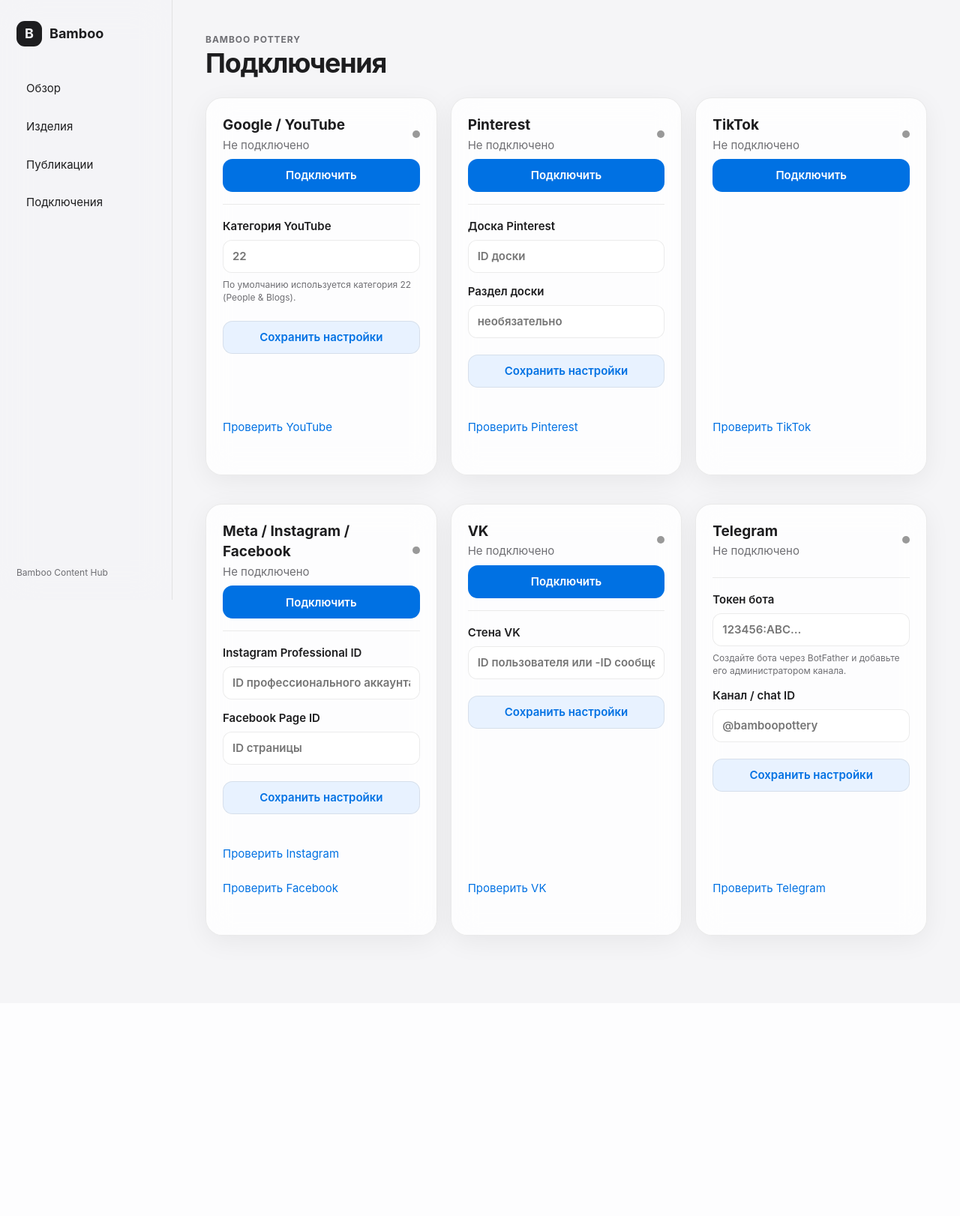
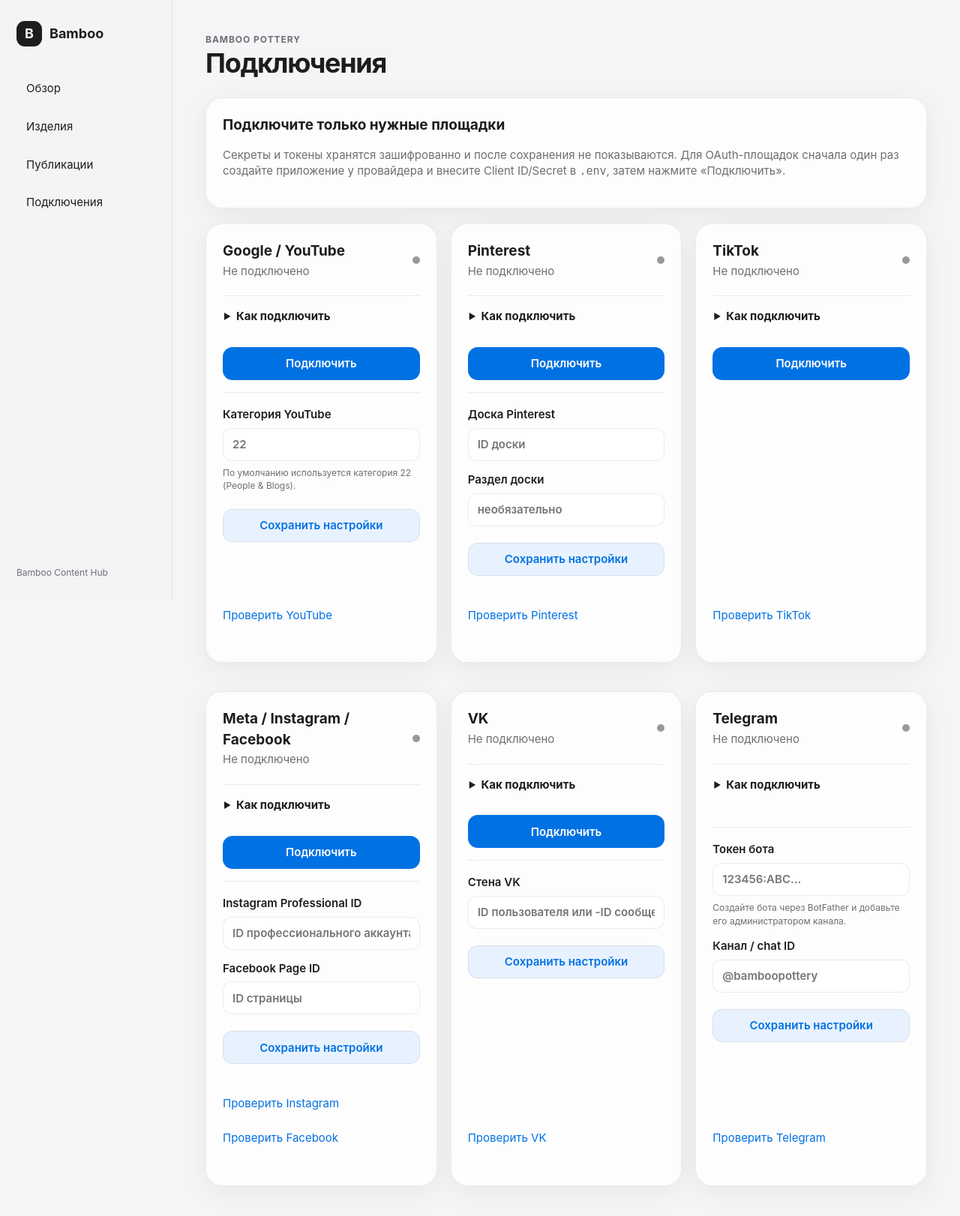
Before and after one commit to f2re/bamboo-content-hub, a FastAPI app: page /connections in a window 1280 px wide. Shown: the top 1622 px of the page at 75% size. Before the commit the page ends 1264 px from the top, so only its background shows below. Run offline with FastAPI, Linux system fonts and the light colour scheme.

Commit message:
feat(integrations): add inline token and OAuth setup instructions

```diff
--- a/templates/connections.html
+++ b/templates/connections.html
@@ -1,6 +1,10 @@
 {% extends 'base.html' %}
 {% set heading='Подключения' %}
 {% block content %}
+<section class="card connection-intro">
+  <h3>Подключите только нужные площадки</h3>
+  <p class="muted">Секреты и токены хранятся зашифрованно и после сохранения не показываются. Для OAuth-площадок сначала один раз создайте приложение у провайдера и внесите Client ID/Secret в <code>.env</code>, затем нажмите «Подключить».</p>
+</section>
 <section class="connection-grid">
   {% for item in integrations %}
   {% set acc=item.account %}
@@ -12,6 +16,26 @@
       </div>
       <span class="dot {% if acc and acc.status=='connected' %}ok{% endif %}"></span>
     </div>
+
+    <details class="connection-help">
+      <summary>Как подключить</summary>
+      {% if item.provider == 'telegram' %}
+      <ol>
+        <li>Откройте <a href="https://t.me/BotFather" target="_blank" rel="noopener">BotFather</a> и создайте бота командой <code>/newbot</code>.</li>
+        <li>Добавьте бота администратором канала с правом публикации.</li>
+        <li>Вставьте токен и <code>@имя_канала</code> ниже, сохраните и нажмите «Проверить Telegram».</li>
+      </ol>
+      {% else %}
+      <p>Создайте OAuth-приложение и укажите этот callback URL в настройках провайдера:</p>
+      <div class="callback-box"><code id="callback-{{ item.provider }}">{{ app_base_url }}/oauth/{{ item.provider }}/callback</code><button class="button small-button" type="button" data-copy="#callback-{{ item.provider }}">Скопировать</button></div>
+      {% if item.provider == 'google' %}<p><a href="https://console.cloud.google.com/apis/credentials" target="_blank" rel="noopener">Google Cloud Console</a> → включите YouTube Data API → OAuth Web Application. В <code>.env</code>: <code>GOOGLE_CLIENT_ID</code> и <code>GOOGLE_CLIENT_SECRET</code>.</p>{% endif %}
+      {% if item.provider == 'pinterest' %}<p><a href="https://developers.pinterest.com/apps/" target="_blank" rel="noopener">Pinterest Developers</a> → создайте приложение. В <code>.env</code>: <code>PINTEREST_CLIENT_ID</code> и <code>PINTEREST_CLIENT_SECRET</code>.</p>{% endif %}
+      {% if item.provider == 'tiktok' %}<p><a href="https://developers.tiktok.com/" target="_blank" rel="noopener">TikTok for Developers</a> → Login Kit + Content Posting API. В <code>.env</code>: <code>TIKTOK_CLIENT_ID</code> и <code>TIKTOK_CLIENT_SECRET</code>. Для фото нужен подтверждённый публичный HTTPS-домен.</p>{% endif %}
+      {% if item.provider == 'meta' %}<p><a href="https://developers.facebook.com/apps/" target="_blank" rel="noopener">Meta for Developers</a> → создайте приложение для Instagram/Facebook Login. В <code>.env</code>: <code>META_CLIENT_ID</code> и <code>META_CLIENT_SECRET</code>.</p>{% endif %}
+      {% if item.provider == 'vk' %}<p><a href="https://id.vk.com/about/business/go/docs/ru/vkid/latest/vk-id/connection/create-application" target="_blank" rel="noopener">VK ID</a> → создайте приложение. В <code>.env</code>: <code>VK_CLIENT_ID</code> и <code>VK_CLIENT_SECRET</code>.</p>{% endif %}
+      <p>После изменения <code>.env</code> перезапустите контейнер, затем нажмите «Подключить».</p>
+      {% endif %}
+    </details>
 
     {% if item.provider != 'telegram' %}
     <a class="button full {% if not acc or acc.status!='connected' %}primary{% endif %}"
```
